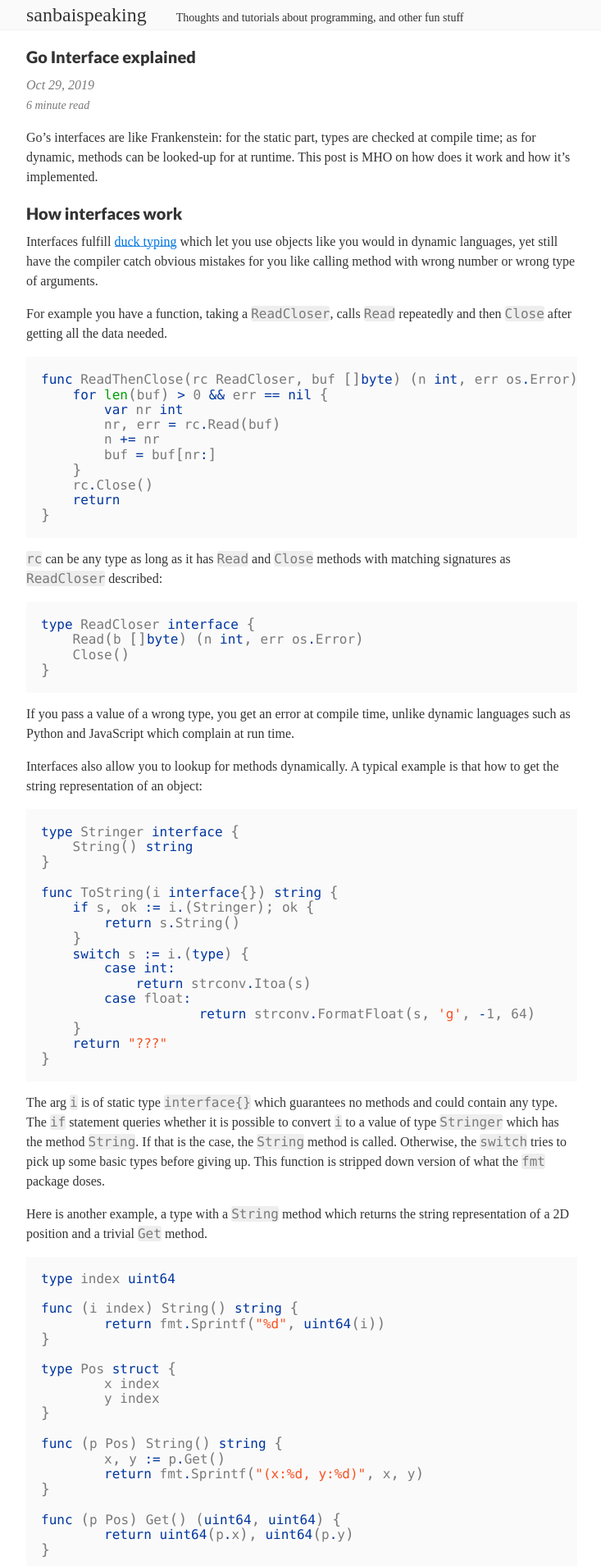
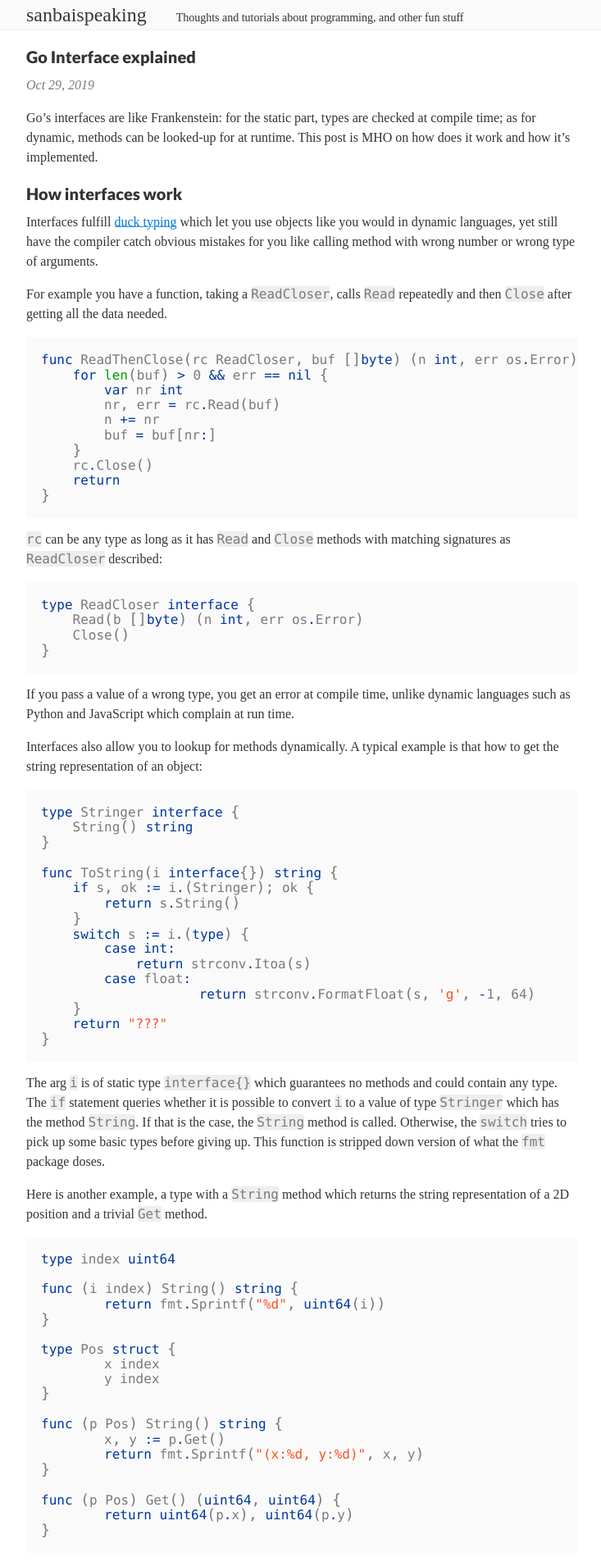
Before and after one commit to sanbaispeaking/sanbaispeaking.github.io, a Jekyll site: the page built from _posts/2019-10-29-go-data-structures-interface.md, in a window 1280 px wide. Shown: the top 1910 px of the page at 82% size, without its empty margins (272-1005 px from the left). Built offline with Jekyll 4.4.1, drawn with Linux system fonts in a browser that asks for light colours; some web fonts are replaced.

Commit message:
Minor tweaks in post layout

```diff
--- a/_includes/header.html
+++ b/_includes/header.html
@@ -3,9 +3,9 @@
     <div class="measure">
       <a href="{{ "/" | relative_url }}" class="site-title">{{ site.title }}</a>
       <span class="site-subtitle">{{ site.description }}</span>
-      <nav class="site-nav">
-        {% include navigation.html %}
-      </nav>
+      # <nav class="site-nav">
+      #   {% include navigation.html %}
+      # </nav>
       <div class="clearfix"></div>
       {% if site.show_social_icons %}
         {% include social_links.html %}
--- a/_layouts/post.html
+++ b/_layouts/post.html
@@ -1,11 +1,6 @@
 ---
 layout: default
 ---
-
-{% assign minutes = content | strip_html | number_of_words | divided_by: 180 %}
-{% if minutes == 0 %}
-{% assign minutes = 1 %}
-{% endif %}
 
 <div class="post-header mb2">
   <h3>{{ page.title }}</h3>
@@ -13,13 +8,6 @@
   {% if page.update_date %}
     <span class="post-meta">{{ site.text.post.updated | default: "Updated" }}: {{ page.update_date | date: site.date_format }}</span><br>
   {% endif %}
-  <span class="post-meta small">
-  {% if page.minutes %}
-    {{ page.minutes }} {{ site.text.post.minute_read | default: "minute read" }}
-  {% else %}
-    {{ minutes }} {{ site.text.post.minute_read | default: "minute read" }}
-  {% endif %}
-  </span>
 </div>
 
 <article class="post-content">
--- a/_sass/_posts.scss
+++ b/_sass/_posts.scss
@@ -44,3 +44,9 @@
 .related-post-title {
   border-bottom: thin solid #f3f3f3;
 }
+
+.post-content img {
+  display: block;
+  margin-left: auto;
+  margin-right: auto;
+}
```
